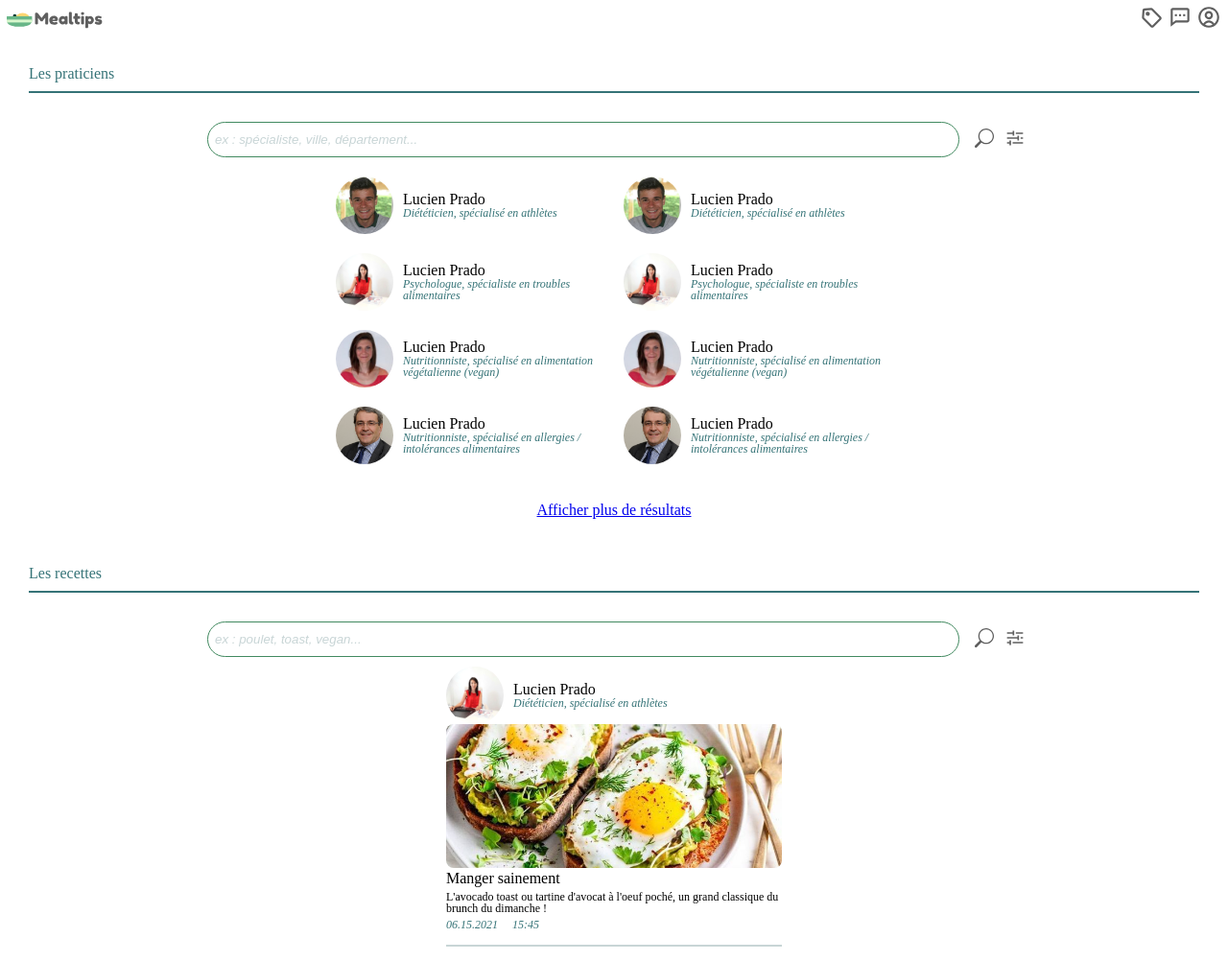
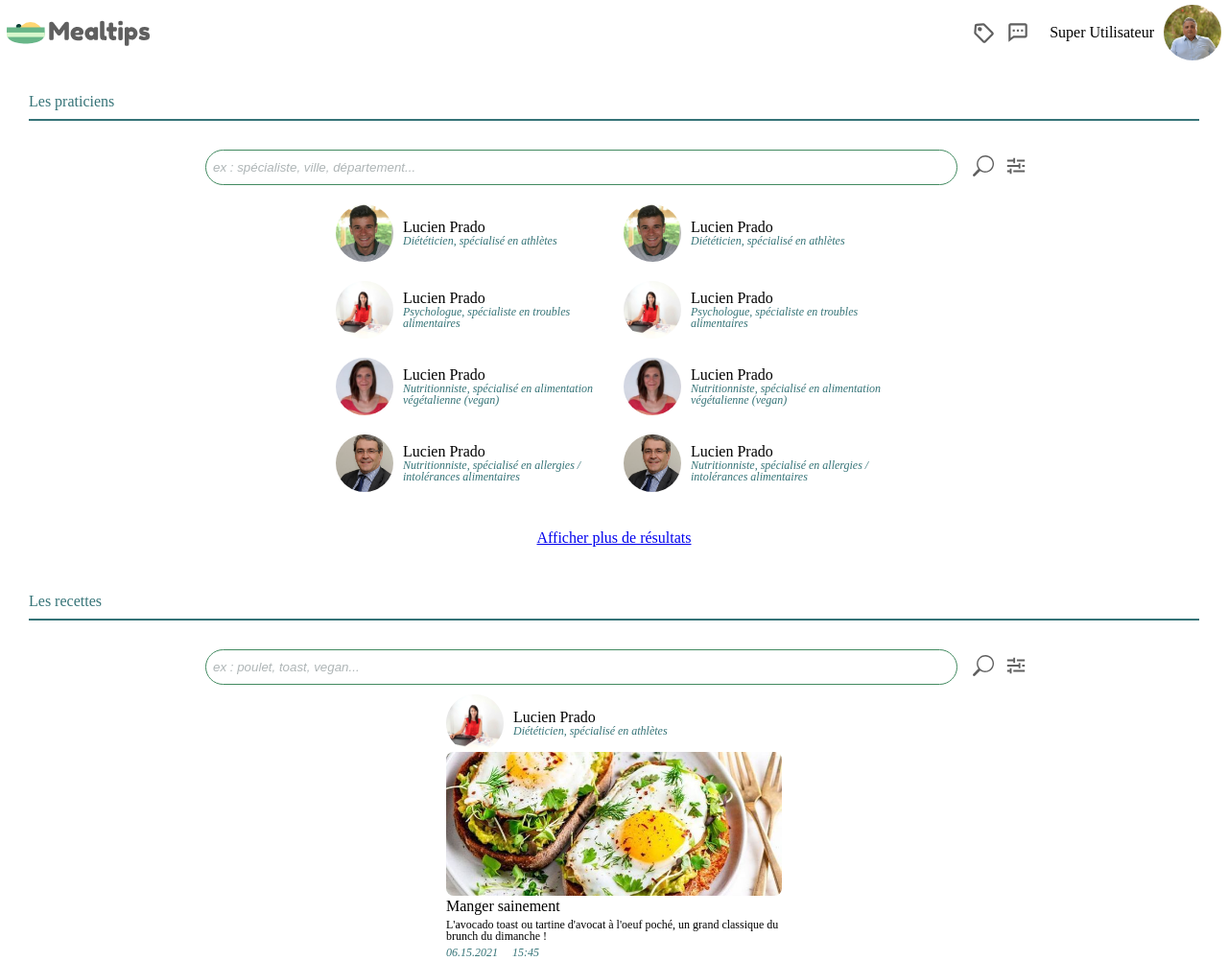
Before and after one commit to CamilleMrntz/Mealtips, a plain HTML site: page index.html in a window 1280 px wide. Shown: the top 1002 px of the page at 96% size. Drawn offline with Linux system fonts and the light colour scheme; a web font is replaced by a local one.

Commit message:
nothing new

```diff
--- a/index.html
+++ b/index.html
@@ -5,20 +5,21 @@
     <meta charset="UTF-8" />
     <meta http-equiv="X-UA-Compatible" content="IE=edge" />
     <meta name="viewport" content="width=device-width, initial-scale=1.0" />
+    <meta name="description" content="Mealtips est une plateforme de mise en relation entre particuliers et professionnels de santé alimentaire. Des recettes saines sont aussi proposées par nos professionnels pour vous permettre d'améliorer votre nutrition sans pour autant prendre de rendez-vous.">
     <link rel="stylesheet" href="style.css" />
     <title>Mealtips</title>
 </head>
 
 <header>
-    <img class="header_logo" src="images/Logo_36.svg" alt="logo" />
-    <!-- <div class="header_utilisateur">
-        <img class="photo_utilisateur" src="images/utilisateur.jpg" alt="utilisateur">
-        <h3>Super Utilisateur</h3>
-    </div> -->
+    <a class="header_logo" href="index.html"><img src="images/Logo_36.svg" alt="logo" /></a>
     <div>
         <img class="logo_interaction" src="images/tag-outline.svg" alt="favorites">
         <img class="logo_interaction" src="images/message_writing.svg" alt="notifications">
-        <img class="logo_interaction" src="images/user_circle.svg" alt="profil">
+        <img class="logo_interaction logo_profil" src="images/user_circle.svg" alt="profil">
+        <div class="header_utilisateur">
+            <h3>Super Utilisateur</h3>
+            <img class="photo_utilisateur" src="images/utilisateur.jpg" alt="utilisateur">
+        </div>
     </div>
 </header>
 
@@ -157,6 +158,10 @@
                     <h3>Manger sainement</h3>
                     <p>L'avocado toast ou tartine d'avocat à l'oeuf poché, un grand classique du brunch du dimanche !
                     </p>
+                    <div class="card_article_footer">
+                        <p>07.23.2021</p>
+                        <p>11:10</p>
+                    </div>
                 </div>
             </div>
         </article>
--- a/style.css
+++ b/style.css
@@ -140,11 +140,18 @@ header {
 
 .header_logo {
   margin-right: auto;
+}
+
+.header_logo img {
   width: 6.25rem;
 }
 
 .logo_interaction {
   height: 26px;
+}
+
+.header_utilisateur {
+    display: none;
 }
 
 body {
@@ -165,12 +172,12 @@ nav {
   flex-grow: 1;
   flex-basis: 0;
   padding-block: 0.9375rem;
-  border-bottom: 2px solid #c8d5d6;
+  border-bottom: 2px solid #aeb5b6;
 }
 
 .onglet_style a {
   text-decoration: none;
-  color: #c8d5d6;
+  color: #aeb5b6;
 }
 
 .onglet_toggled {
@@ -198,7 +205,7 @@ h2 {
   padding: 0.625rem 0.4375rem;
   border-radius: 45px;
   border: 1px solid #428a60;
-  color: #c8d5d6;
+  color: #aeb5b6;
   font-style: italic;
   width: 60%;
 }
@@ -219,11 +226,12 @@ button {
 }
 
 button img {
-  height: 20px;
+  height: 22px;
 }
 
 button:hover {
-  background-color: #c8d5d6;
+  background-color: #aeb5b6;
+  /* #c8d5d6 */
 }
 
 /* Onglet content : Card diet */
@@ -290,7 +298,7 @@ article {
   flex-direction: column;
   margin-inline: 6.25rem;
   padding-bottom: 15px;
-  border-bottom: 2px solid #c8d5d6;
+  border-bottom: 2px solid #aeb5b6;
   max-width: 21.875rem;
 }
 
@@ -368,6 +376,34 @@ footer p {
 }
 
 @media (min-width: 800px) {
+    .header_logo img {
+        width: 9.375rem;
+    }
+
+    .logo_profil {
+        display: none;
+    }
+
+    header div {
+        display: flex;
+        gap: 10px;
+    }
+
+    header div img {
+        margin-block: auto;
+    }
+
+    .header_utilisateur {
+        display: flex;
+        align-items: center;
+        margin-left: .625rem;
+    }
+
+    .photo_utilisateur {
+        width: 3.75rem;
+        border-radius: 50%;
+    }
+
     nav {
         display: none;
     }
```
Also changed, not shown: index_inspiration.html (+5 -1 lines).
